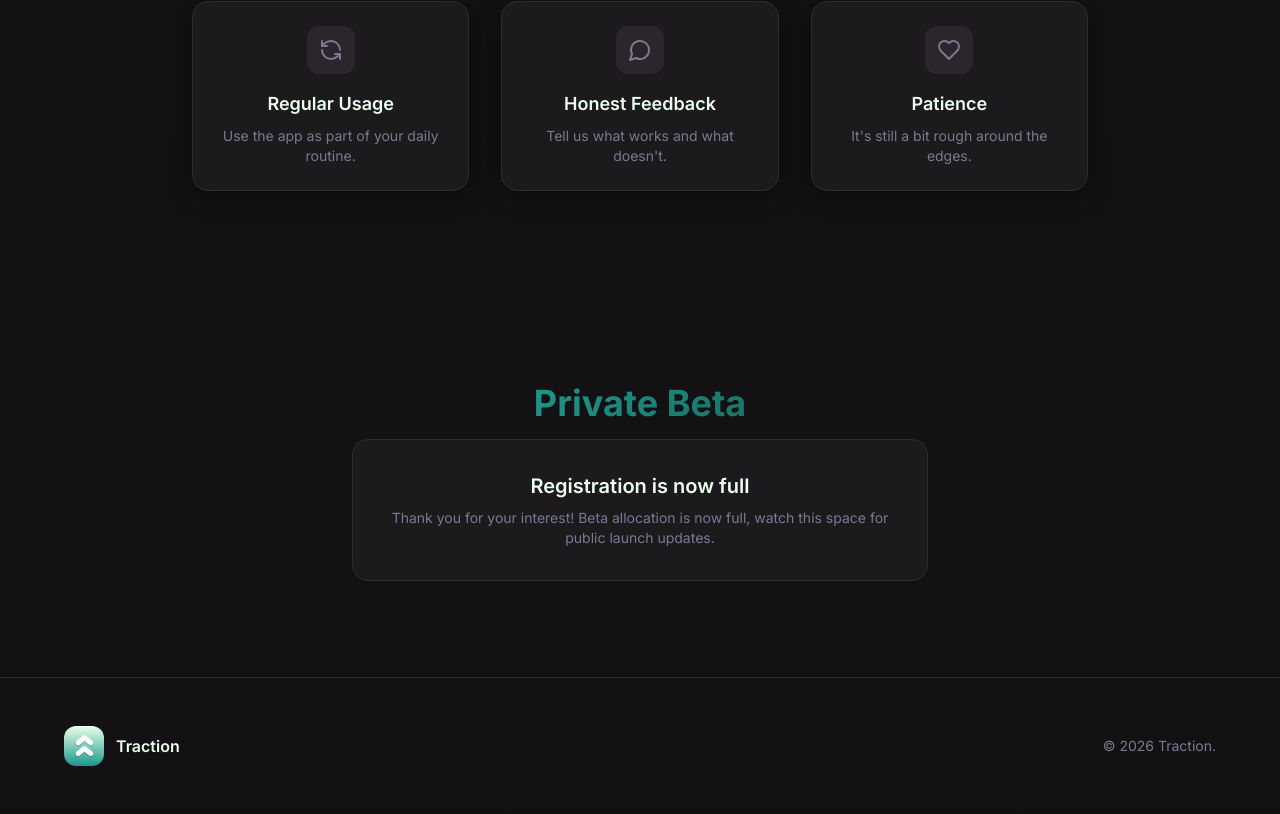
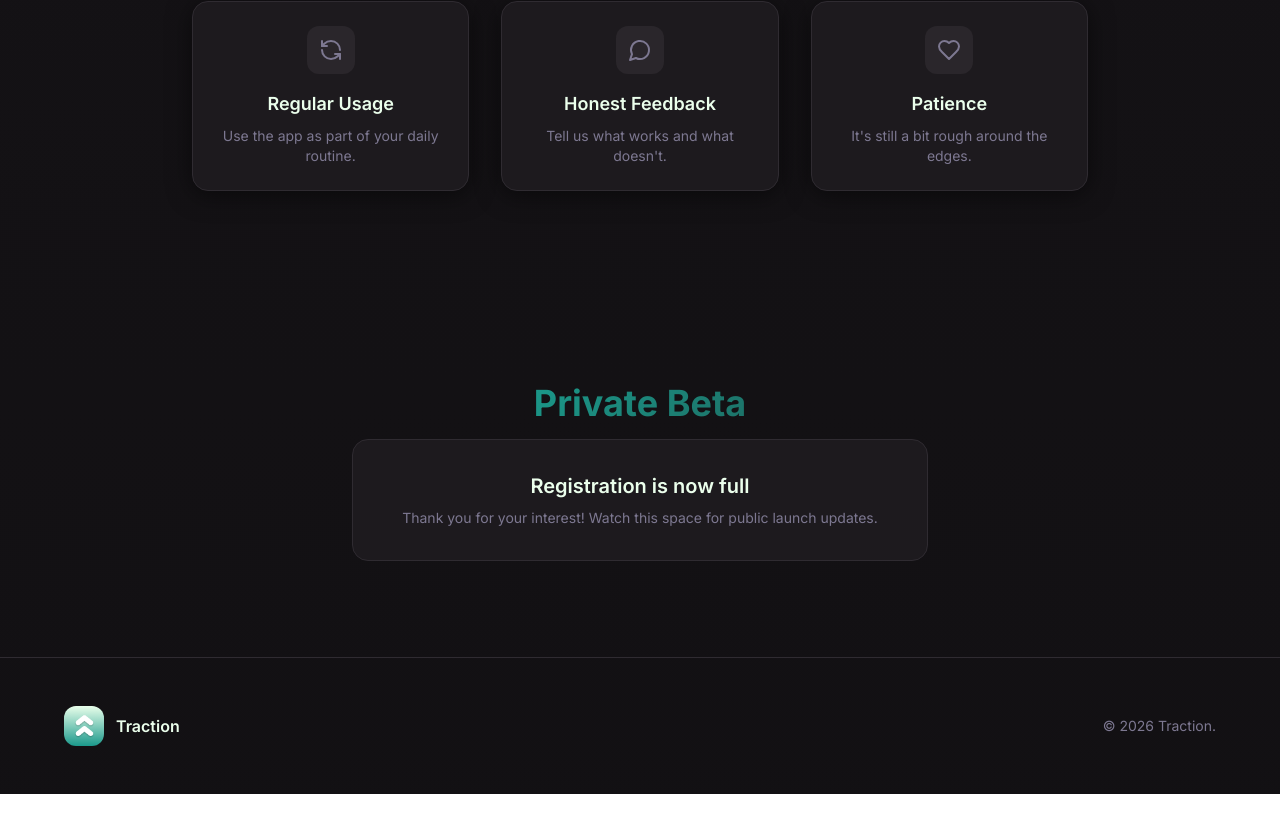
Before and after one commit to kalebsofer/traction-landing-beta, a React (Vite) app: page / in a window 1280 px wide. Shown: the part 2345-3159 px from the top of the page. Built offline with nearby package versions, Linux system fonts and the light colour scheme.

Commit message:
close beta mesage

```diff
--- a/src/components/EmailSignup.tsx
+++ b/src/components/EmailSignup.tsx
@@ -56,7 +56,7 @@ const EmailSignup = () => {
                 Registration is now full
               </p>
               <p className="text-muted-foreground text-sm">
-                Thank you for your interest! Beta allocation is now full, watch this space for public launch updates.
+                Thank you for your interest! Watch this space for public launch updates.
               </p>
             </motion.div>
           )}
```
